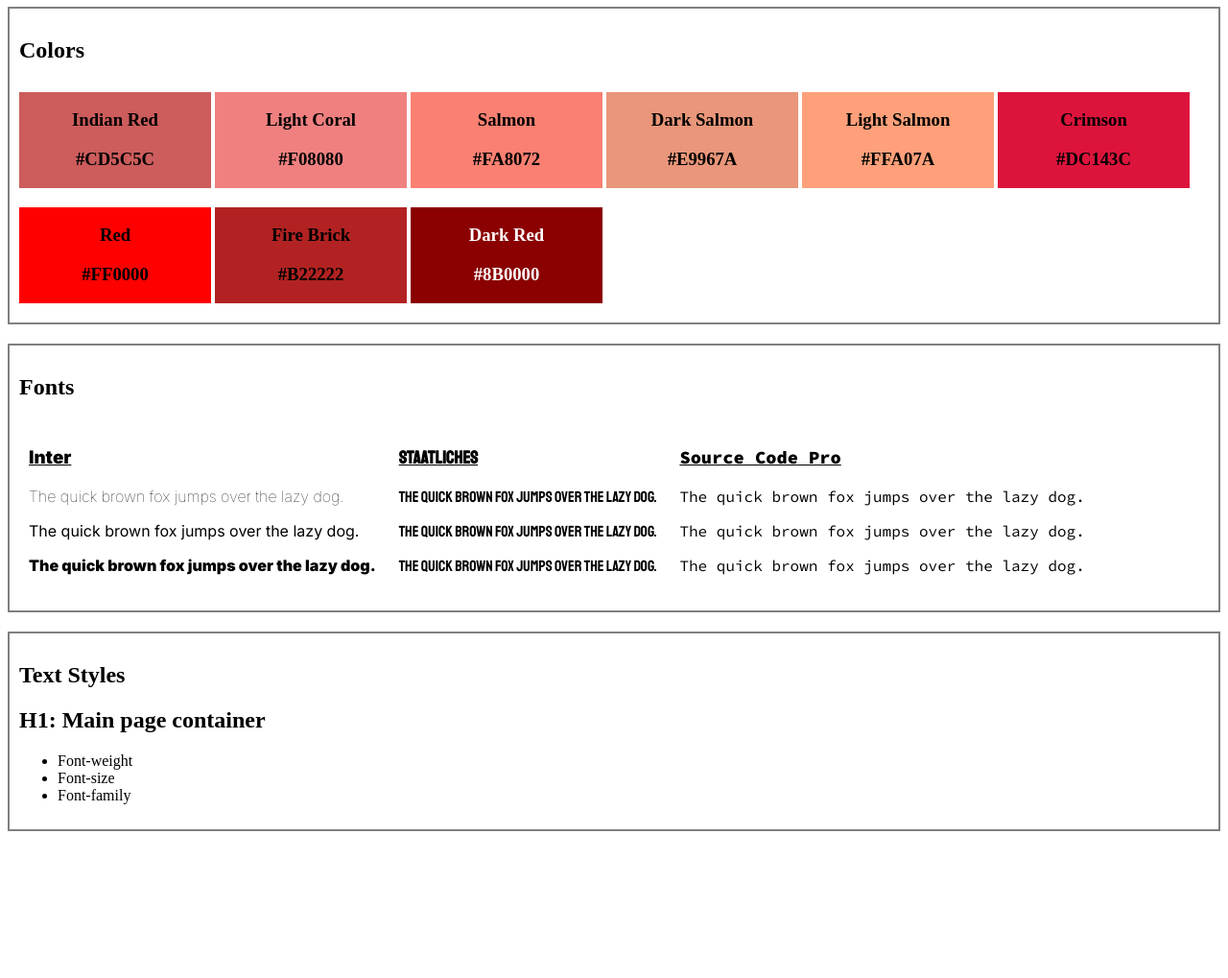
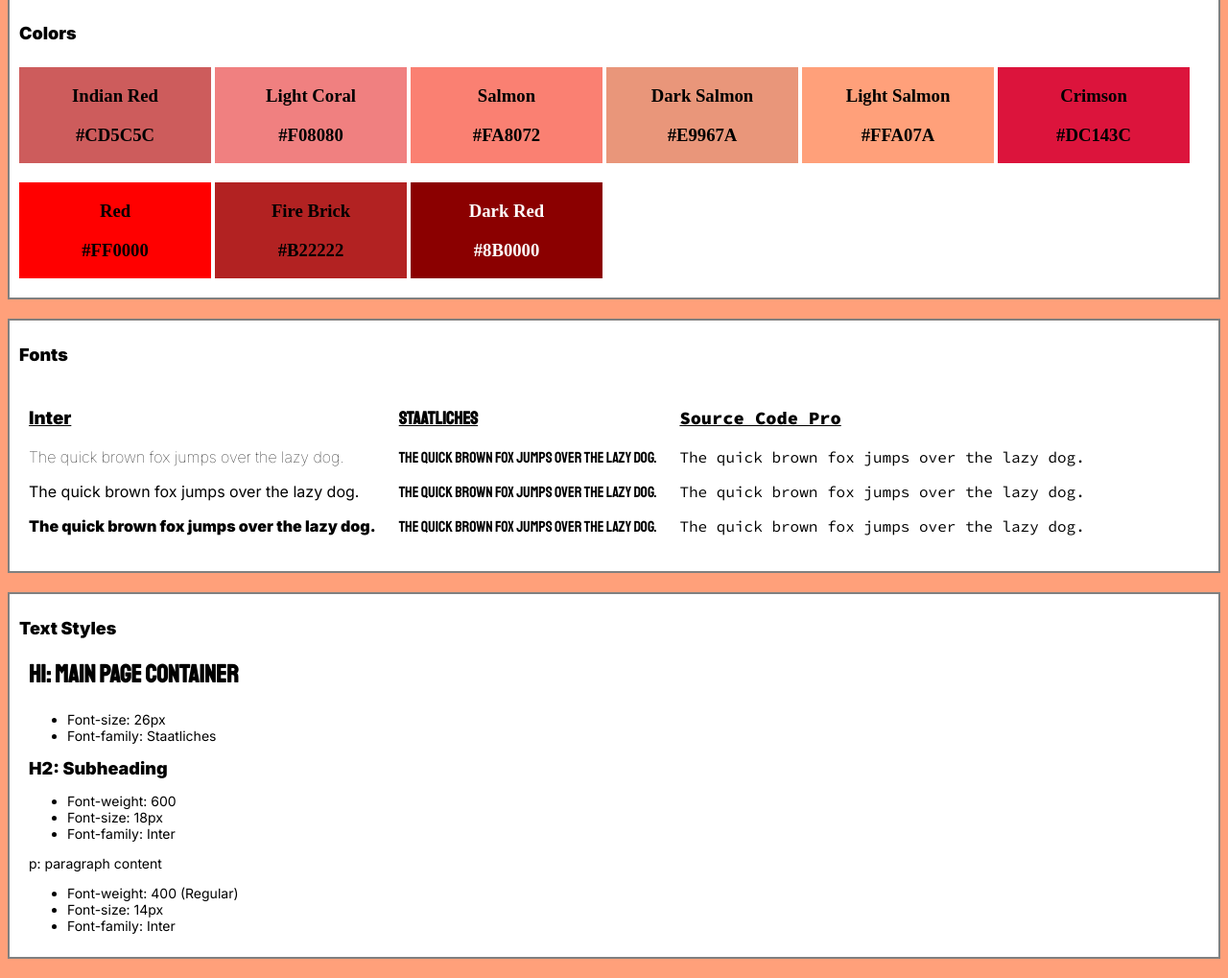
Before and after one commit to moras98/web-design-styles, a plain HTML site: page starting/index.html in a window 1280 px wide. Shown: the part 73-1092 px from the top of the page at 96% size. Before the commit the page ends 959 px from the top, so only its background shows below. Drawn offline with Linux system fonts and the light colour scheme.

Commit message:
Text Style added

```diff
--- a/starting/index.html
+++ b/starting/index.html
@@ -83,12 +83,27 @@
         <section id="text-section">
             <h2>Text Styles</h2>
             <div id="texts-container">
-                <div class="h1-container">
+                <div id="h1-container" class="txt-container">
                     <h1>H1: Main page container</h1>
                     <ul>
-                        <li>Font-weight</li>
-                        <li>Font-size</li>
-                        <li>Font-family</li>
+                        <li>Font-size: 26px</li>
+                        <li>Font-family: Staatliches</li>
+                    </ul>
+                </div>
+                <div id="h2-container" class="txt-container">
+                    <h2>H2: Subheading</h2>
+                    <ul>
+                        <li>Font-weight: 600</li>
+                        <li>Font-size: 18px</li>
+                        <li>Font-family: Inter</li>
+                    </ul>
+                </div>
+                <div id="p-container" class="txt-container">
+                    <p>p: paragraph content</p>
+                    <ul>
+                        <li>Font-weight: 400 (Regular)</li>
+                        <li>Font-size: 14px</li>
+                        <li>Font-family: Inter</li>
                     </ul>
                 </div>
             </div>
--- a/starting/styles.css
+++ b/starting/styles.css
@@ -1,8 +1,25 @@
+body {
+    background-color: lightsalmon;
+}
+
+
 section {
     border: 2px solid gray;
     padding: 10px;
     display: block;
     margin: 20px auto;
+    background-color: white;
+}
+
+h1 {
+    font-family: 'Staatliches';
+    font-size: 26px;
+}
+
+h2 {
+    font-family: 'Inter';
+    font-size: 18px;
+    font-weight: 600;
 }
 
 /*COLOR SECTION*/
@@ -102,3 +119,24 @@ section {
 #sourcecodepro-font {
     font-family: 'Source Code Pro', monospace;
 }
+
+/*TEXT STYLE SECTION*/
+
+.txt-container {
+    display: block;
+    font-family: 'Inter';
+    font-weight: 400;
+    font-size: 14px;
+    margin: 10px 10px;
+}
+
+.txt-container h1 {
+    font-family: 'Staatliches';
+    font-size: 26px;
+}
+
+.txt-container h2 {
+    font-family: 'Inter';
+    font-size: 18px;
+    font-weight: 600;
+}
```
